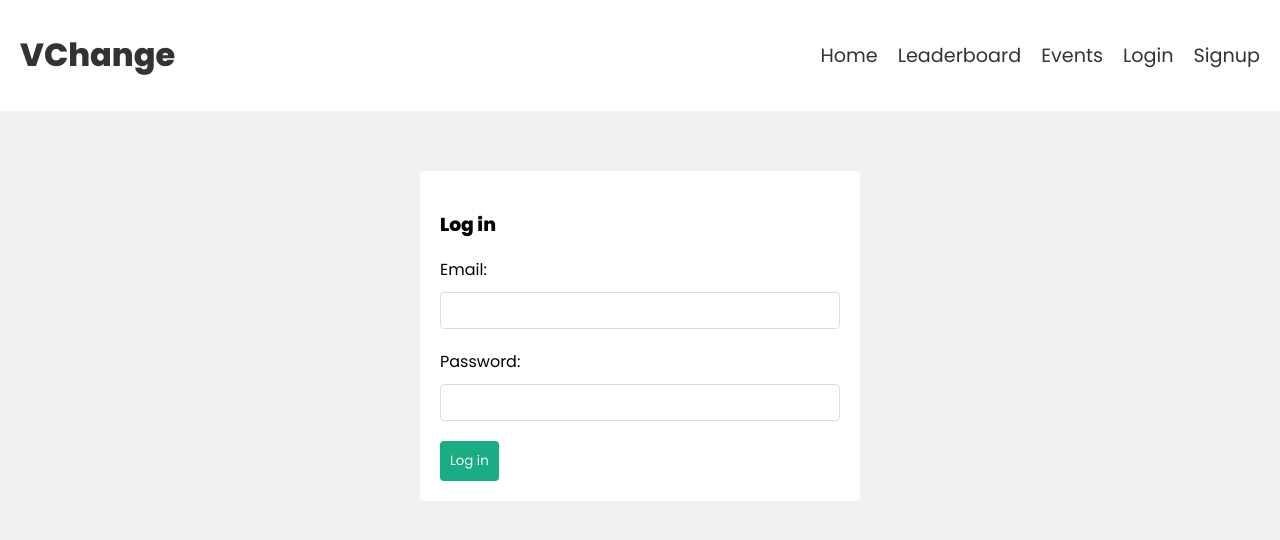
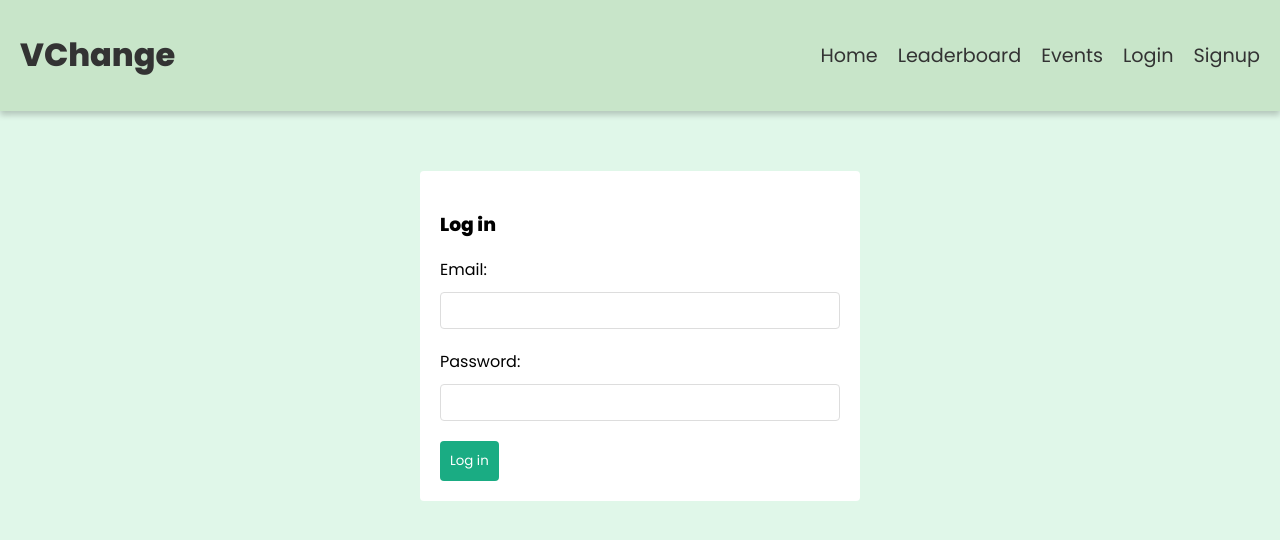
Before and after one commit to mukeshroyal1/VChange, a React (Create React App) app in the folder frontend/: page /login in a window 1280 px wide. Shown: the top 540 px of the page. Built offline with nearby package versions, Linux system fonts and the light colour scheme; the HTML template or start-up script is replaced by a standard one.

Commit message:
Some UI tweaks

```diff
--- a/frontend/src/components/EventForm.jsx
+++ b/frontend/src/components/EventForm.jsx
@@ -53,7 +53,7 @@ const EventForm = () => {
             bottom: "20px",
             right: "20px",
             padding: "10px 20px",
-            backgroundColor: "#007BFF",
+            backgroundColor: "var(--primary)",
             color: "#fff",
             border: "none",
             borderRadius: "50px",
--- a/frontend/src/index.css
+++ b/frontend/src/index.css
@@ -8,13 +8,14 @@
 }
 
 body {
-  background: #f1f1f1;
+  background: #e0f7e9;
   margin: 0;
   font-family: "Poppins";
 }
 
 header {
-  background: #fff;
+  background: #c8e5c9;
+  box-shadow: 0 4px 6px rgba(0, 0, 0, 0.2);
 }
 
 header .container {
@@ -44,6 +45,7 @@ header a {
 }
 
 .event-details {
+  background: #fff;
   border-radius: 4px;
   margin: 20px auto;
   padding: 20px;
```
